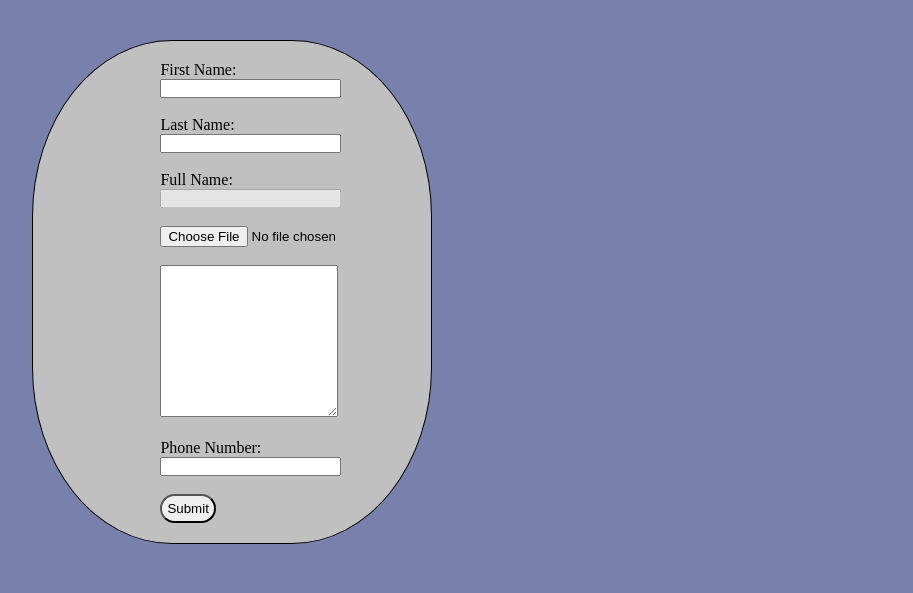
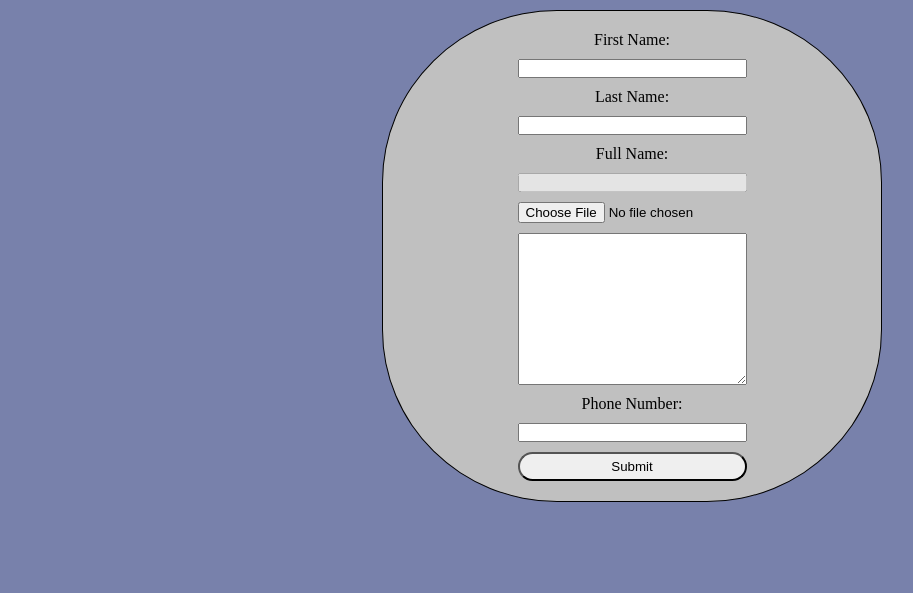
Before and after one commit to faizan-nasir/FT2-77-PHP-Basics, a PHP site: page /task1.php in a window 1280 px wide. Shown: the top 593 px of the page, without its empty margins (8-921 px from the left). Run offline with PHP 8.4, Linux system fonts and the light colour scheme.

Commit message:
FT2-77: Updated php coding standards in code.

```diff
--- a/TASK1/css/styles1.css
+++ b/TASK1/css/styles1.css
@@ -8,21 +8,28 @@
 
 /* Styling Tags. */
 body {
+  margin: 10px;
   background-color: #7881ab;
 }
 
 /* Styling form and form elements .*/
 .forms {
+  margin: 0 auto;
   background-color: silver;
-  margin: 40px;
-  width: 400px;
+  width: 500px;
   padding: 20px;
   border: 1px solid black;
   border-radius: 35%;
 }
 
-.forms > *{
-  margin-left: 30%;
+.forms form{
+  display: flex;
+  flex-direction: column;
+  gap: 10px;
+  justify-content: center;
+  text-align: center;
+  width: 50%;
+  margin: 0 auto;
 }
 
 /* Styling Button. */
--- a/TASK1/task1.php
+++ b/TASK1/task1.php
@@ -15,21 +15,21 @@
     <form action="task1.php" method="post" enctype="multipart/form-data">
       <!-- Form for taking input. -->
       <label for="firstname">First Name: </label>
-      <input type="text" name="firstname" pattern="^[a-z A-Z]*$" required id="fName"><br><br>
+      <input type="text" name="firstname" pattern="^[a-z A-Z]*$" required id="fName">
       <!-- Matching pattern in input field and making it required. -->
       <label for='lastname'>Last Name:</label>
-      <input type="text" name="lastname" pattern="^[a-zA-Z]*$" required id="lName"><br><br>
+      <input type="text" name="lastname" pattern="^[a-zA-Z]*$" required id="lName">
       <!-- Matching pattern in input field and making it required. -->
       <label for="fullname">Full Name:</label>
-      <input type="text" name="fullname" disabled id="fullName"><br><br>
+      <input type="text" name="fullname" disabled id="fullName">
       <!-- Disabled Field to hold full name. -->
-      <input type="file" name="image" required><br><br>
+      <input type="file" name="image" required>
       <!-- Input Image. -->
       <!-- Text Area to hold subject name and score. -->
-      <textarea name="score" id="score" cols="20" rows="10" required></textarea><br><br>
+      <textarea name="score" id="score" cols="20" rows="10" required></textarea>
       <!-- Matching pattern in input for phone number -->
       <label for="phone">Phone Number:</label>
-      <input type="tel" name="phone" pattern="^\+91[0-9]{10}$" required><br><br>
+      <input type="tel" name="phone" pattern="^\+91[0-9]{10}$" required>
       <input name="submit" class="btn" type="submit" value="Submit">
       <!-- Submit button. -->
     </form>
```
